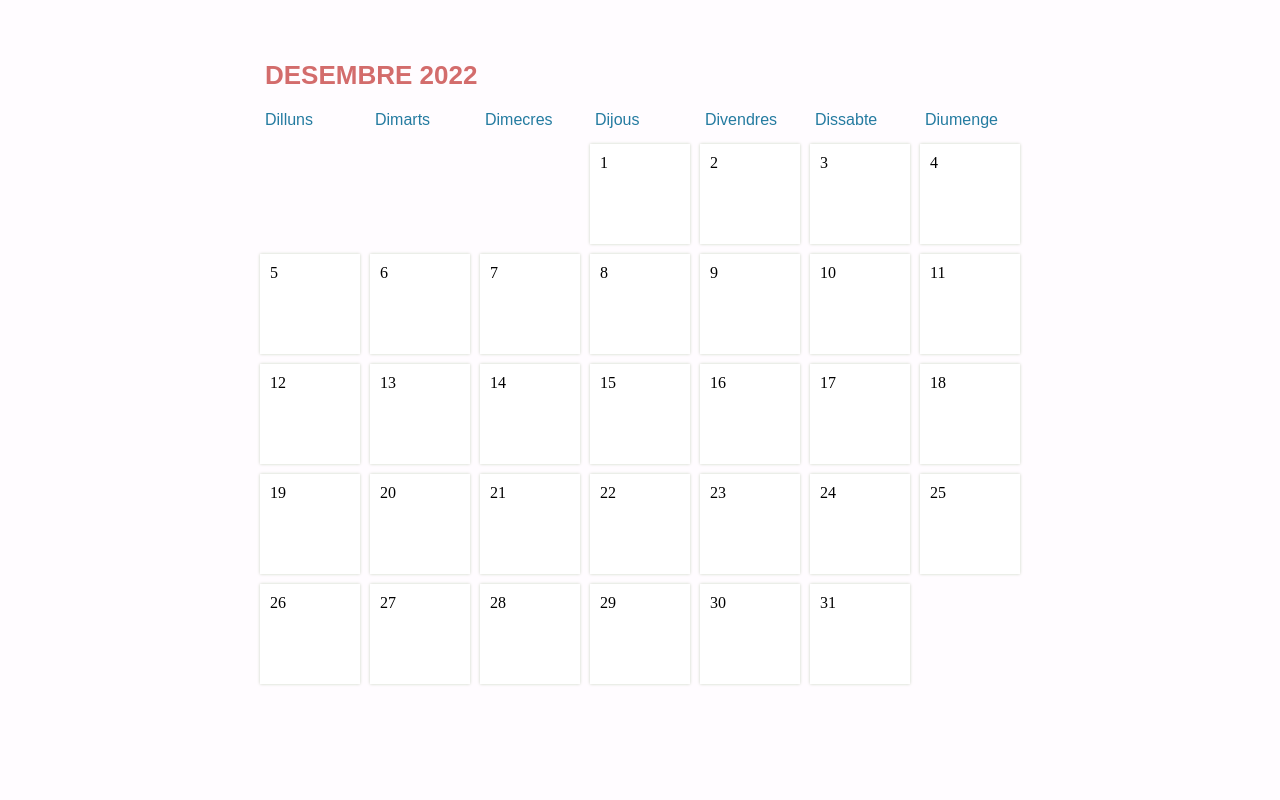
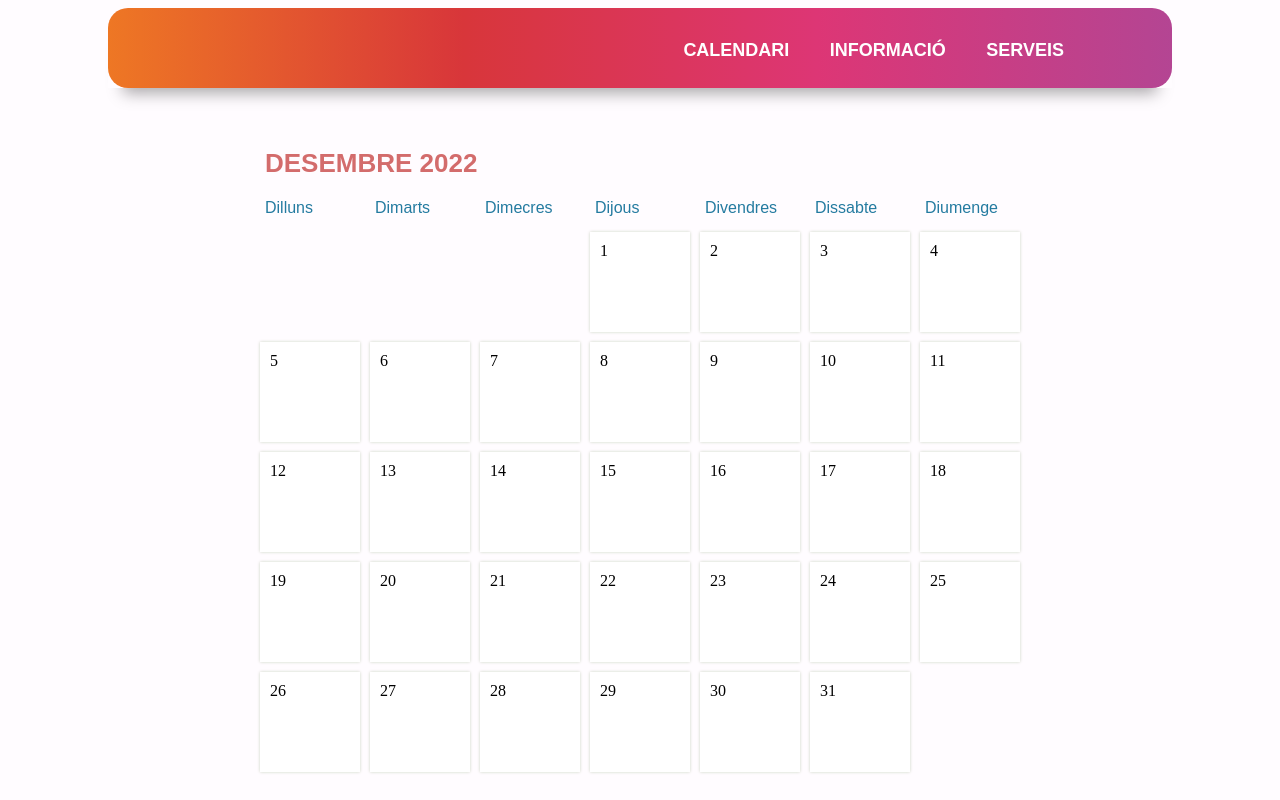
Before and after one commit to guibad22daw/GP1-Projecte1, a plain HTML site: page calendari/calendari.html in a window 1280 px wide. Drawn offline with Linux system fonts and the light colour scheme; files that its build step writes are made by us from their sources.

Commit message:
09/12/2022 ---> Menu practicamente acabado

```diff
--- a/calendari/calendari.css
+++ b/calendari/calendari.css
@@ -1,8 +1,7 @@
-body {
+.contenedor-flex {
   display: flex;
   margin-top: 50px;
   justify-content: center;
-  background-color: #FFFCFF;
 }
 
 button {
--- a/calendari/calendari.html
+++ b/calendari/calendari.html
@@ -5,10 +5,33 @@
   <meta charset="UTF-8">
   <meta name="viewport" content="width=device-width, initial-scale=1.0">
   <title>Calendari</title>
+
+  <!-- Enllaços a documents CSS -->
   <link rel="stylesheet" href="calendari.css">
+  <link rel="stylesheet" href="estils.css">
+
+  <!-- Enllaç a document JavaScript -->
+  <script src="estils.js"></script>
 </head>
 
 <body>
+
+  <!-- Header y menú de navegación de la página -->
+  <div class="menu-header">
+    <nav>
+        <a href="calendari" class="logo">
+          <canvas id="logo" width="90" height="80"></canvas>
+        </a>
+        <ul>
+            <li><a class="menu-options" href="calendari">CALENDARI</a></li>
+            <li><a class="menu-options" href="informacio">INFORMACIÓ</a></li>
+            <li><a class="menu-options" href="#">SERVEIS</a></li>
+        </ul>
+    </nav>
+  </div>
+
+  <!-- Contingut de la pàgina -->
+  <div class="contenedor-flex">
     <div id="container">
       <div id="header">
         <div id="monthDisplay"></div>
@@ -46,6 +69,7 @@
     </div>
 
     <div id="modalBackDrop"></div>
+  </div>
 
   <script src="./calendari.js"></script>
 </body>
--- /dev/null
+++ b/estils/estils.css
@@ -0,0 +1,71 @@
+body {
+    background-color: #FFFCFF;
+}
+
+/**********************************************************************************************************
+******************************************* MENU DE NAVEGACIÓN *******************************************/
+    /* Dimensiones para el icono del menú que cuando seleccionas te despliega el menú */
+    .menu-header {
+        font-family: sans-serif;
+        font-weight: bold;
+        margin: 0;
+        padding: 0;
+        margin-left: 100px;
+        margin-right: 100px;
+        box-shadow: rgba(0, 0, 0, 0.35) 0px 20px 15px -15px;
+    }
+
+    /* Dimensiones para el menú de navegación */
+    nav {
+        background: linear-gradient(to right, #ee7724, #d8363a, #dd3675, #b44593);
+        height: 80px;
+        width: 100%;
+        border-radius: 20px;
+    }
+
+    .logo {
+        padding: 0px 100px 0px 100px;
+    }
+
+        .logo:hover {
+            cursor: pointer;
+            opacity: 0.6;
+        }
+
+    /* Estilos para los elementos dentro del nav */
+    nav ul {
+        float: right;
+        margin: 0px;
+        padding: 0px;
+        margin-right: 90px;
+    }
+
+    nav ul li {
+        display: inline-block;
+        margin: 32px 5px 0px 5px;
+        /* Border y padding pasan a formar parte del width con border-box */
+        box-sizing: border-box;
+        position: relative;
+    }
+
+    nav ul li a.menu-options {
+        text-decoration: none;
+        color: white;
+        font-size: 18px;
+        padding: 3px 8px 7px 8px;
+        margin: 0px 5px 0px 5px;
+    }
+        /* Para añadir la pequeña barrita abajo que aparece y desaparece en los elementos del menú */
+        nav ul li::after {
+            content: '';
+            width: 0%;
+            height: 2px;
+            background: white;
+            display: block;
+            margin: auto;
+            transition: .5s;
+        }
+
+        nav ul li:hover::after {
+            width: 80%;
+        }
```
Also changed, not shown: estils/estils.js (added, +12 -0 lines), info/info.html (+5 -0 lines), iniciaServidor.js (+34 -6 lines), estils/logo2.png (added). Lines whose indentation alone changed are shown as unchanged.
